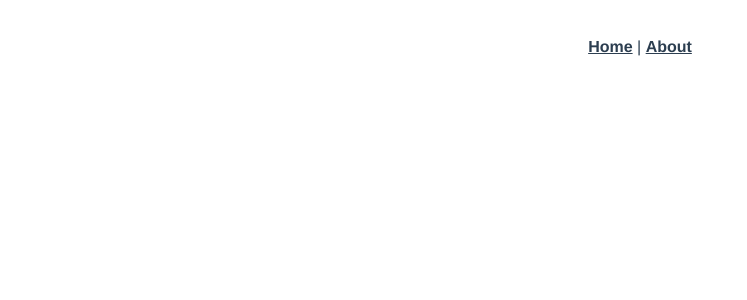
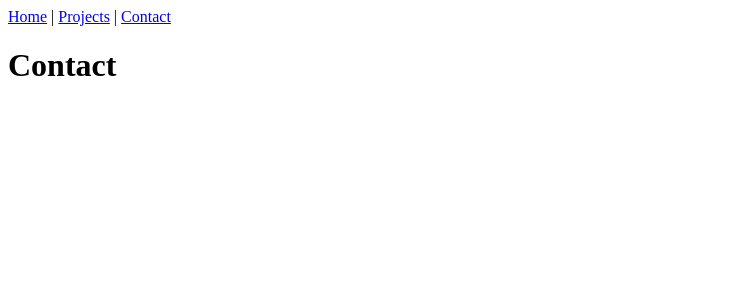
Before and after one commit to annabala/my-app, a Vue app: page /#/contact in a window 1280 px wide. Shown: the top 300 px of the page, without its empty margins (0-747 px from the left). Built offline with nearby package versions, Linux system fonts and the light colour scheme.

Commit message:
Create basic App view

```diff
--- a/src/App.vue
+++ b/src/App.vue
@@ -2,28 +2,13 @@
   <div id="app">
     <div id="nav">
       <router-link to="/">Home</router-link> |
-      <router-link to="/about">About</router-link>
+      <router-link to="/Projects">Projects</router-link> |
+      <router-link to="/Contact">Contact</router-link>
     </div>
     <router-view/>
   </div>
 </template>
 
-<style lang="scss">
-#app {
-  font-family: 'Avenir', Helvetica, Arial, sans-serif;
-  -webkit-font-smoothing: antialiased;
-  -moz-osx-font-smoothing: grayscale;
-  text-align: center;
-  color: #2c3e50;
-}
-#nav {
-  padding: 30px;
-  a {
-    font-weight: bold;
-    color: #2c3e50;
-    &.router-link-exact-active {
-      color: #42b983;
-    }
-  }
-}
+<style lang="scss" scoped>
+
 </style>
--- a/src/router.js
+++ b/src/router.js
@@ -12,12 +12,20 @@ export default new Router({
       component: Home,
     },
     {
-      path: '/about',
-      name: 'about',
+      path: '/projects',
+      name: 'projects',
       // route level code-splitting
       // this generates a separate chunk (about.[hash].js) for this route
       // which is lazy-loaded when the route is visited.
-      component: () => import(/* webpackChunkName: "about" */ './views/About.vue'),
+      component: () => import(/* webpackChunkName: "about" */ './views/Projects.vue'),
+    },
+    {
+      path: '/contact',
+      name: 'contact',
+      // route level code-splitting
+      // this generates a separate chunk (about.[hash].js) for this route
+      // which is lazy-loaded when the route is visited.
+      component: () => import(/* webpackChunkName: "about" */ './views/Contact.vue'),
     },
   ],
 });
--- /dev/null
+++ b/src/views/Contact.vue
@@ -0,0 +1,5 @@
+<template>
+  <div class="contact">
+    <h1>Contact</h1>
+  </div>
+</template>
--- a/src/views/Home.vue
+++ b/src/views/Home.vue
@@ -1,18 +1,13 @@
 <template>
   <div class="home">
-    <img alt="Vue logo" src="../assets/logo.png">
-    <HelloWorld msg="Welcome to Your Vue.js App"/>
+    <h1>Home</h1>
   </div>
 </template>
 
 <script>
 // @ is an alias to /src
-import HelloWorld from '@/components/HelloWorld.vue';
 
 export default {
   name: 'home',
-  components: {
-    HelloWorld,
-  },
 };
 </script>
--- /dev/null
+++ b/src/views/Projects.vue
@@ -0,0 +1,5 @@
+<template>
+  <div class="projects">
+    <h1>Projects</h1>
+  </div>
+</template>
```
